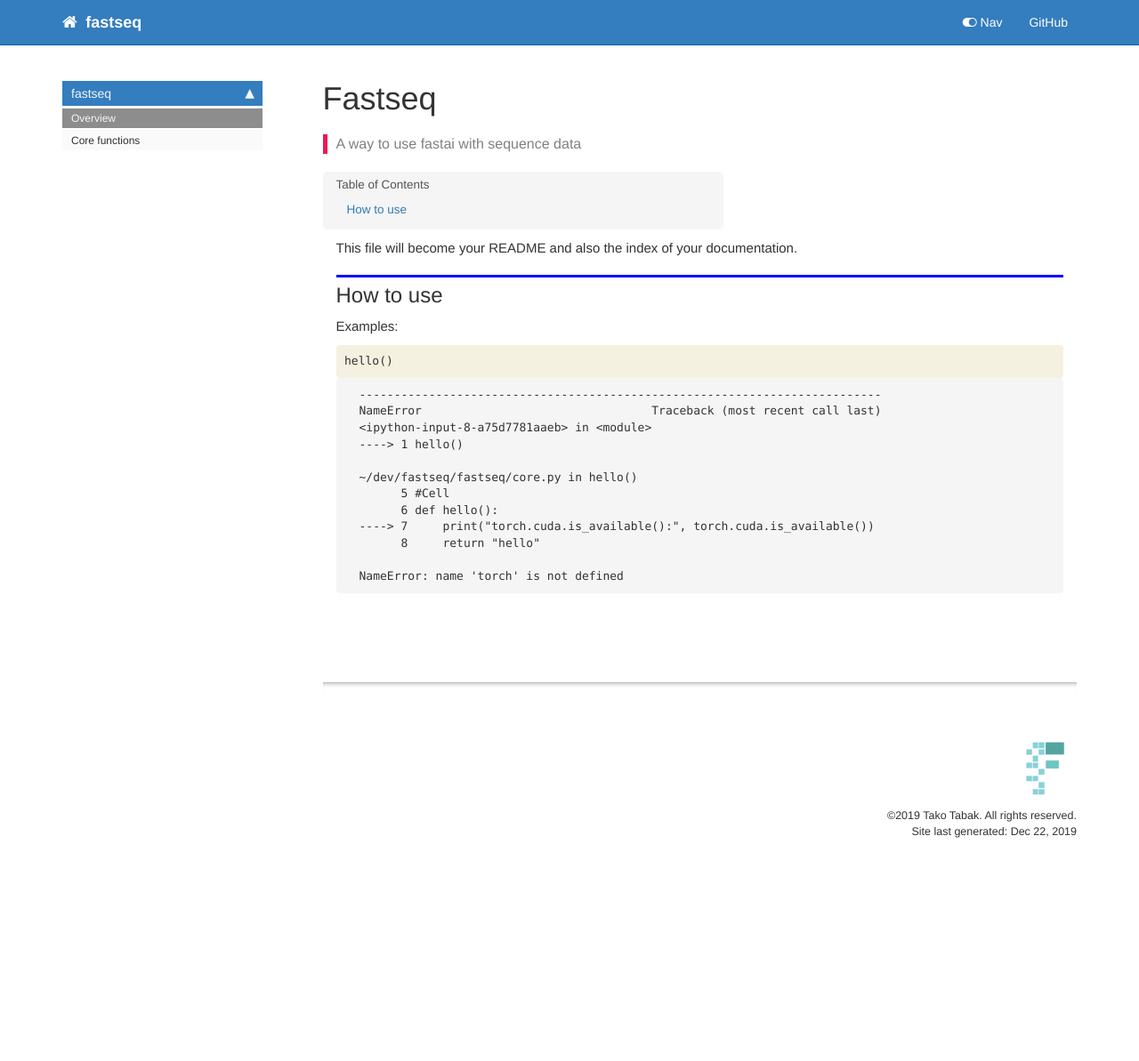
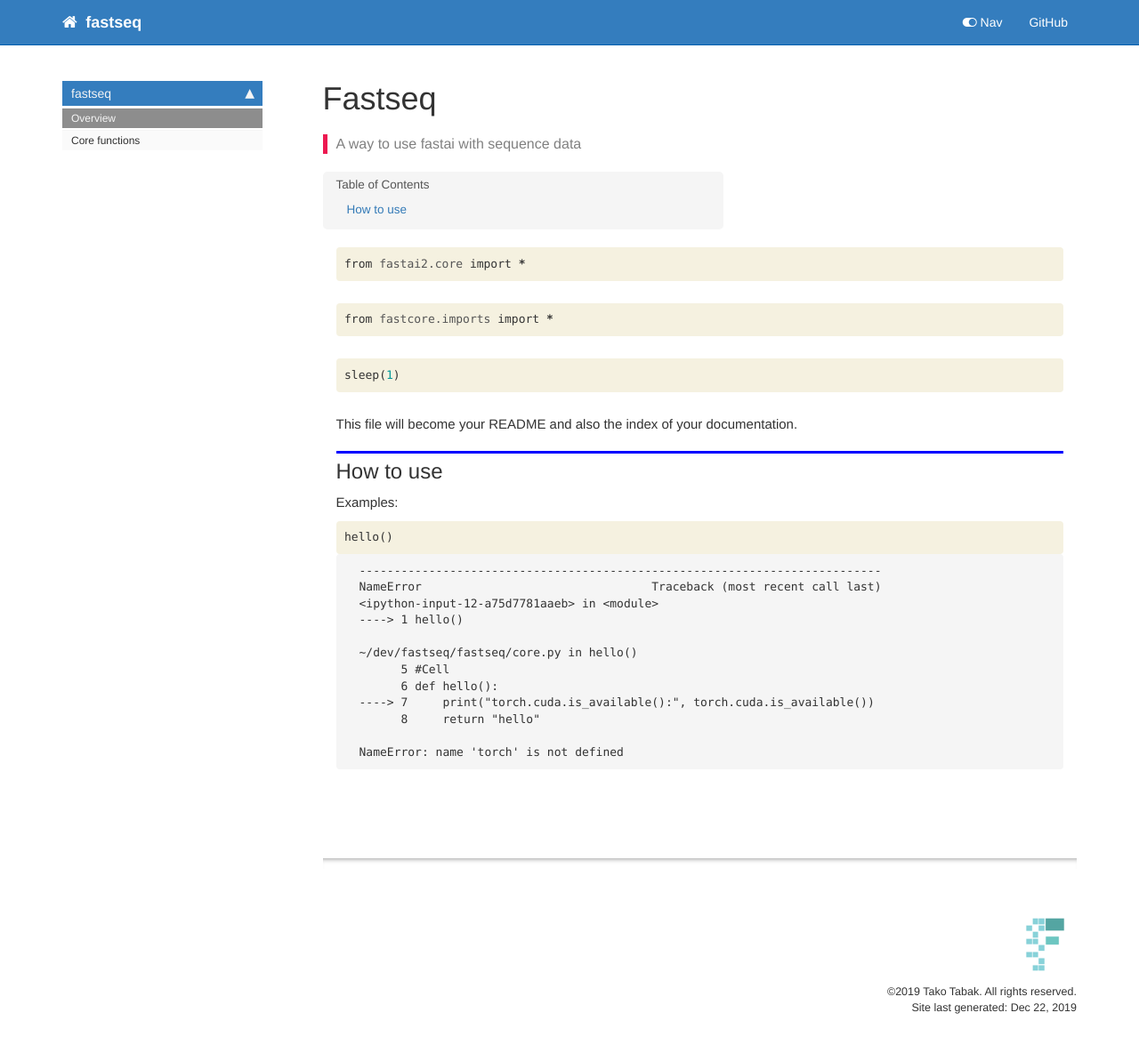
Before and after one commit to takotab/fastseq, a Jekyll site: the page built from docs/index.html, in a window 1280 px wide. Shown: the whole page at 89% size. Built offline with Jekyll 4.4.1, drawn with Linux system fonts in a browser that asks for light colours; nearby versions of some CDN libraries; comment, search, counter and statistics services are not loaded; before the commit the page ends 995 px from its top, so only the background shows below that.

```diff
--- a/docs/core.html
+++ b/docs/core.html
@@ -39,6 +39,9 @@ summary: "API details."
 </div>
 <div class="cell border-box-sizing code_cell rendered">
 
+</div>
+<div class="cell border-box-sizing code_cell rendered">
+
 <div class="output_wrapper">
 <div class="output">
 
@@ -46,7 +49,7 @@ summary: "API details."
 
 
 <div class="output_markdown rendered_html output_subarea ">
-<h4 id="hello" class="doc_header"><code>hello</code><a href="https://github.com/takotab/fastseq/tree/master/fastseq/core.py#L6" class="source_link" style="float:right">[source]</a></h4><blockquote><p><code>hello</code>()</p>
+<h4 id="hello" class="doc_header"><code>hello</code><a href="https://github.com/takotab/fastseq/tree/master/fastseq/core.py#L9" class="source_link" style="float:right">[source]</a></h4><blockquote><p><code>hello</code>()</p>
 </blockquote>
 
 </div>
--- a/docs/index.html
+++ b/docs/index.html
@@ -19,6 +19,45 @@ summary: "A way to use fastai with sequence data"
 <div class="container" id="notebook-container">
 
 <div class="cell border-box-sizing code_cell rendered">
+
+</div>
+<div class="cell border-box-sizing code_cell rendered">
+<div class="input">
+
+<div class="inner_cell">
+    <div class="input_area">
+<div class=" highlight hl-ipython3"><pre><span></span><span class="kn">from</span> <span class="nn">fastai2.core</span> <span class="kn">import</span> <span class="o">*</span>
+</pre></div>
+
+    </div>
+</div>
+</div>
+
+</div>
+<div class="cell border-box-sizing code_cell rendered">
+<div class="input">
+
+<div class="inner_cell">
+    <div class="input_area">
+<div class=" highlight hl-ipython3"><pre><span></span><span class="kn">from</span> <span class="nn">fastcore.imports</span> <span class="kn">import</span> <span class="o">*</span>
+</pre></div>
+
+    </div>
+</div>
+</div>
+
+</div>
+<div class="cell border-box-sizing code_cell rendered">
+<div class="input">
+
+<div class="inner_cell">
+    <div class="input_area">
+<div class=" highlight hl-ipython3"><pre><span></span><span class="n">sleep</span><span class="p">(</span><span class="mi">1</span><span class="p">)</span>
+</pre></div>
+
+    </div>
+</div>
+</div>
 
 </div>
 <div class="cell border-box-sizing text_cell rendered"><div class="inner_cell">
@@ -62,7 +101,7 @@ summary: "A way to use fastai with sequence data"
 <pre>
 <span class="ansi-red-fg">---------------------------------------------------------------------------</span>
 <span class="ansi-red-fg">NameError</span>                                 Traceback (most recent call last)
-<span class="ansi-green-fg">&lt;ipython-input-8-a75d7781aaeb&gt;</span> in <span class="ansi-cyan-fg">&lt;module&gt;</span>
+<span class="ansi-green-fg">&lt;ipython-input-12-a75d7781aaeb&gt;</span> in <span class="ansi-cyan-fg">&lt;module&gt;</span>
 <span class="ansi-green-fg">----&gt; 1</span><span class="ansi-red-fg"> </span>hello<span class="ansi-blue-fg">(</span><span class="ansi-blue-fg">)</span>
 
 <span class="ansi-green-fg">~/dev/fastseq/fastseq/core.py</span> in <span class="ansi-cyan-fg">hello</span><span class="ansi-blue-fg">()</span>
--- a/fastseq/core.py
+++ b/fastseq/core.py
@@ -3,6 +3,9 @@
 __all__ = ['hello']
 
 #Cell
+import torch
+
+#Cell
 def hello():
     print("torch.cuda.is_available():", torch.cuda.is_available())
     return "hello"
```
Also changed, not shown: get_data.py (added, +14 -0 lines), README.md, 5 other files.
